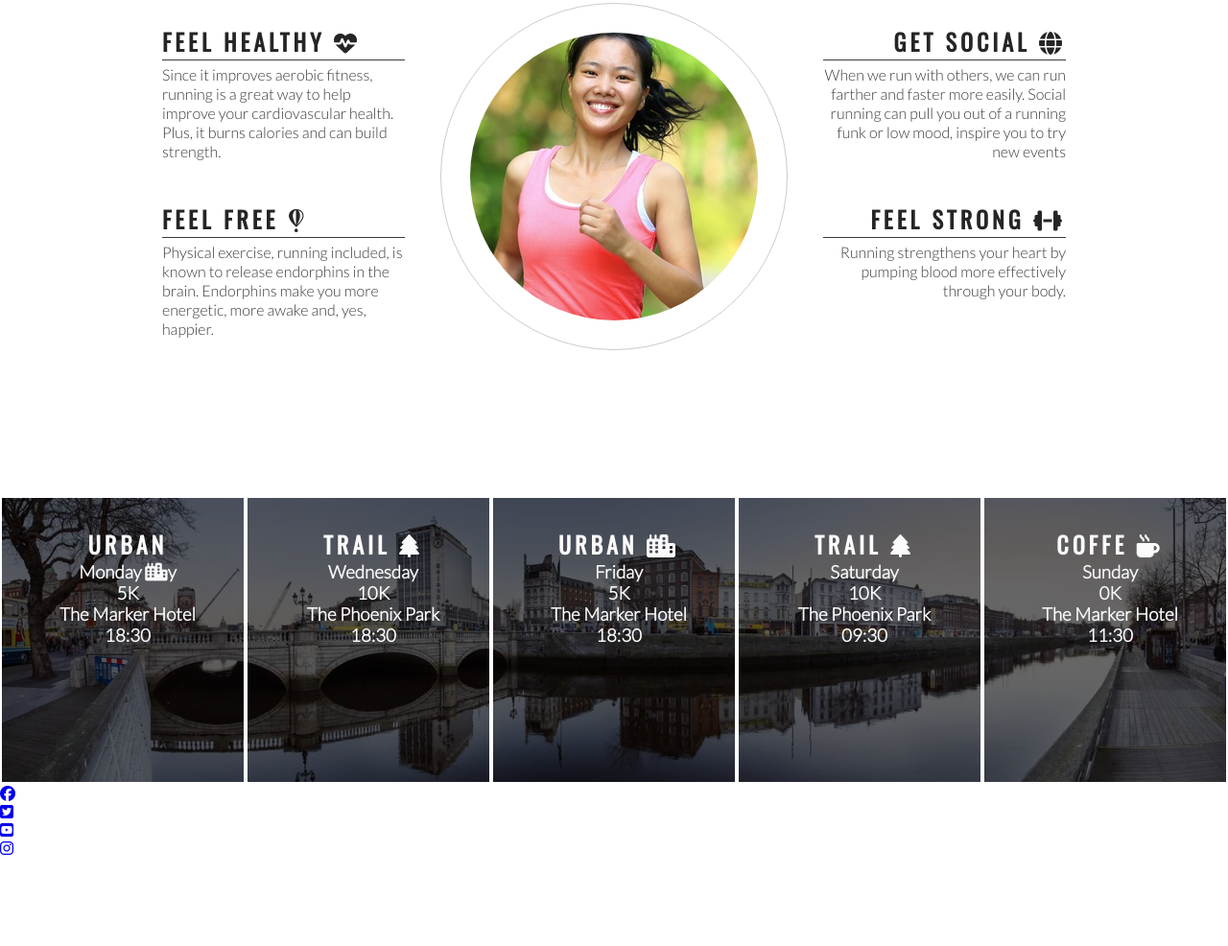
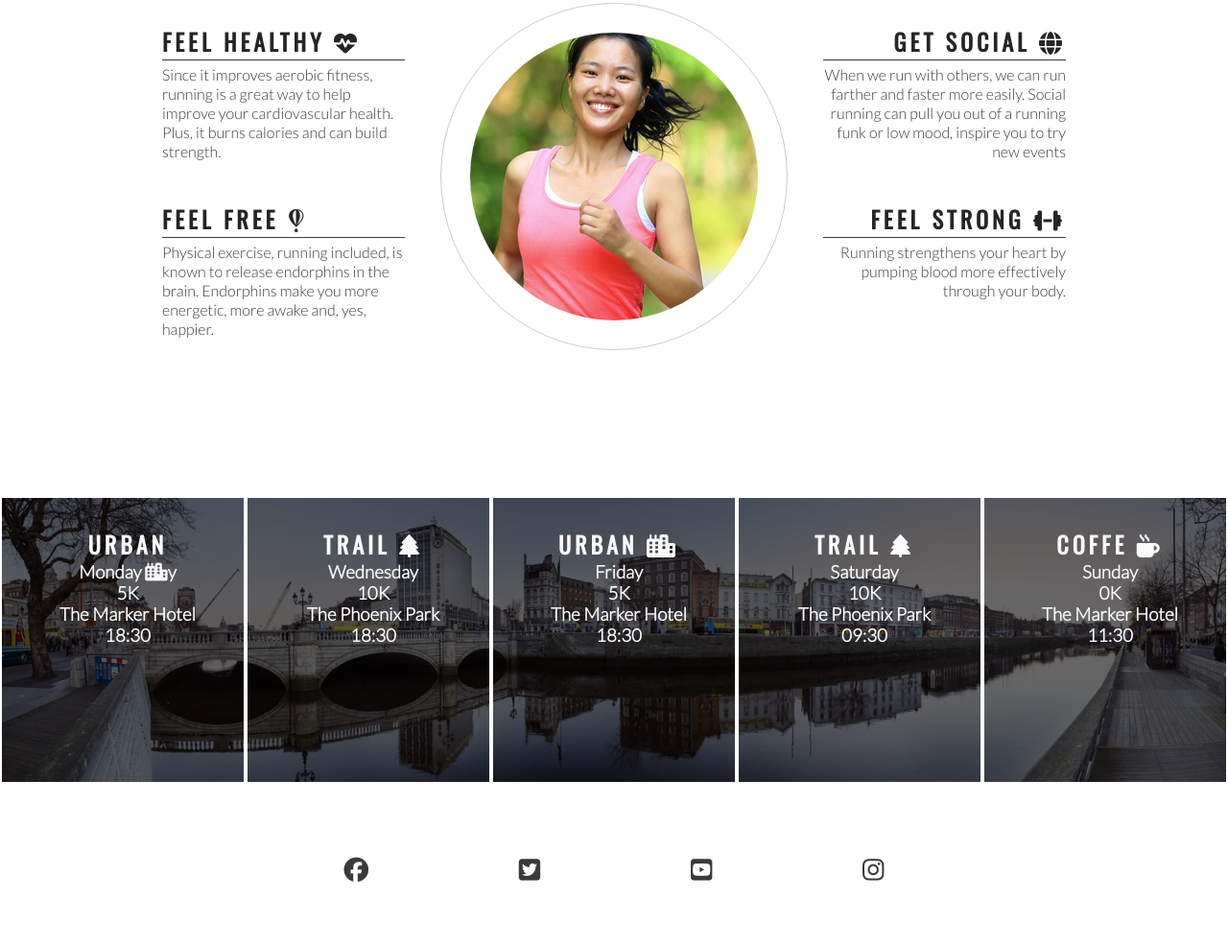
Before and after one commit to peter121277/love-running, a plain HTML site: page index.html in a window 1280 px wide. Shown: the part 778-1764 px from the top of the page at 96% size. Before the commit the page ends 1671 px from the top, so only its background shows below. Drawn offline with nearby package versions, Linux system fonts and the light colour scheme.

Commit message:
Add style to footer social media icons

```diff
--- a/assets/css/style.css
+++ b/assets/css/style.css
@@ -201,3 +201,23 @@ hr {
 #times h2 {
     color: #fafafa;
 }
+
+
+footer {
+    height: 150px;
+}
+
+.social-networks {
+    text-align: center;
+}
+
+.social-networks > li {
+    display: inline;
+}
+
+.social-networks i {
+    font-size: 160%;
+    margin: 1%;
+    padding: 5%;
+    color: #3a3a3a;
+}
--- a/index.html
+++ b/index.html
@@ -118,7 +118,7 @@
         </div>
     </section>
     <footer>
-        <ul>
+        <ul class="social-networks">
             <li>
                 <a href="https://facebook.com" target="_blank" rel="noopener"
                     aria-label="Visit our Facebook page (opens in a new tab)"><i class="fab fa-facebook"></i></a>
```
